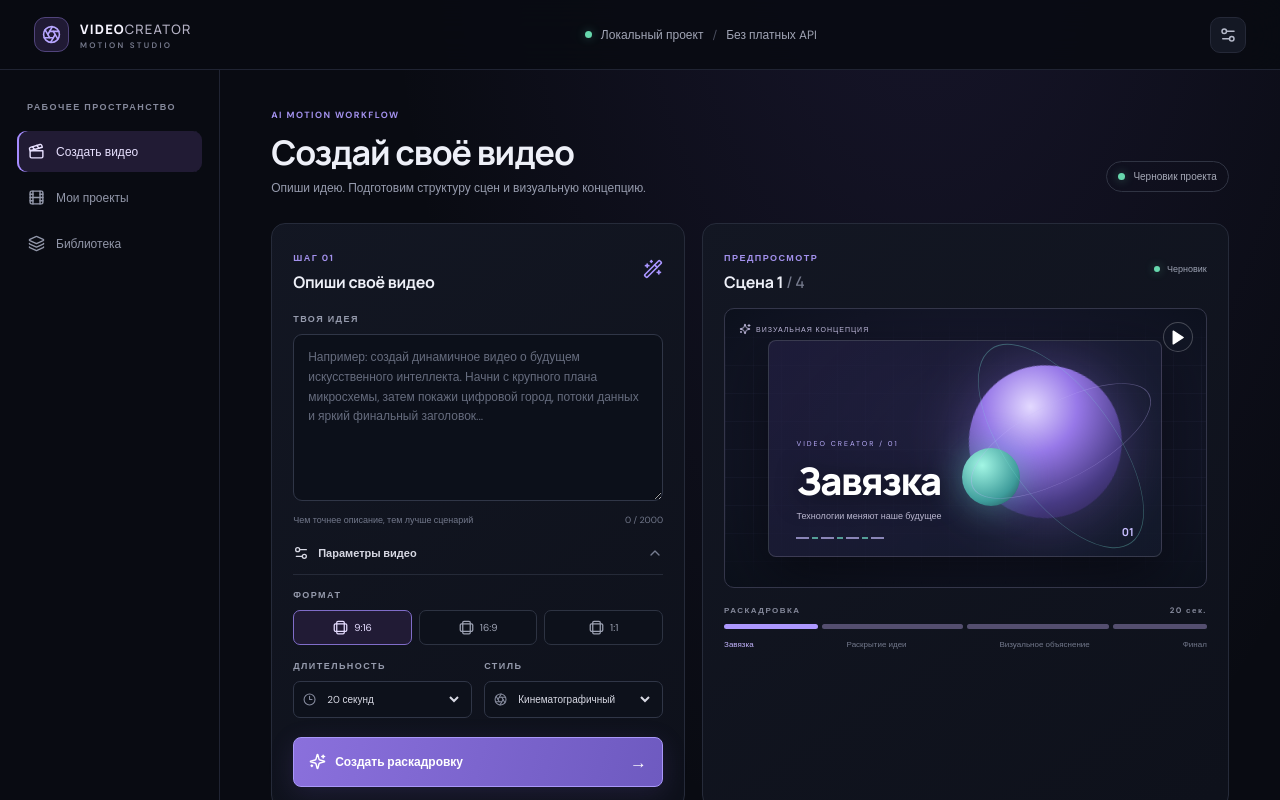
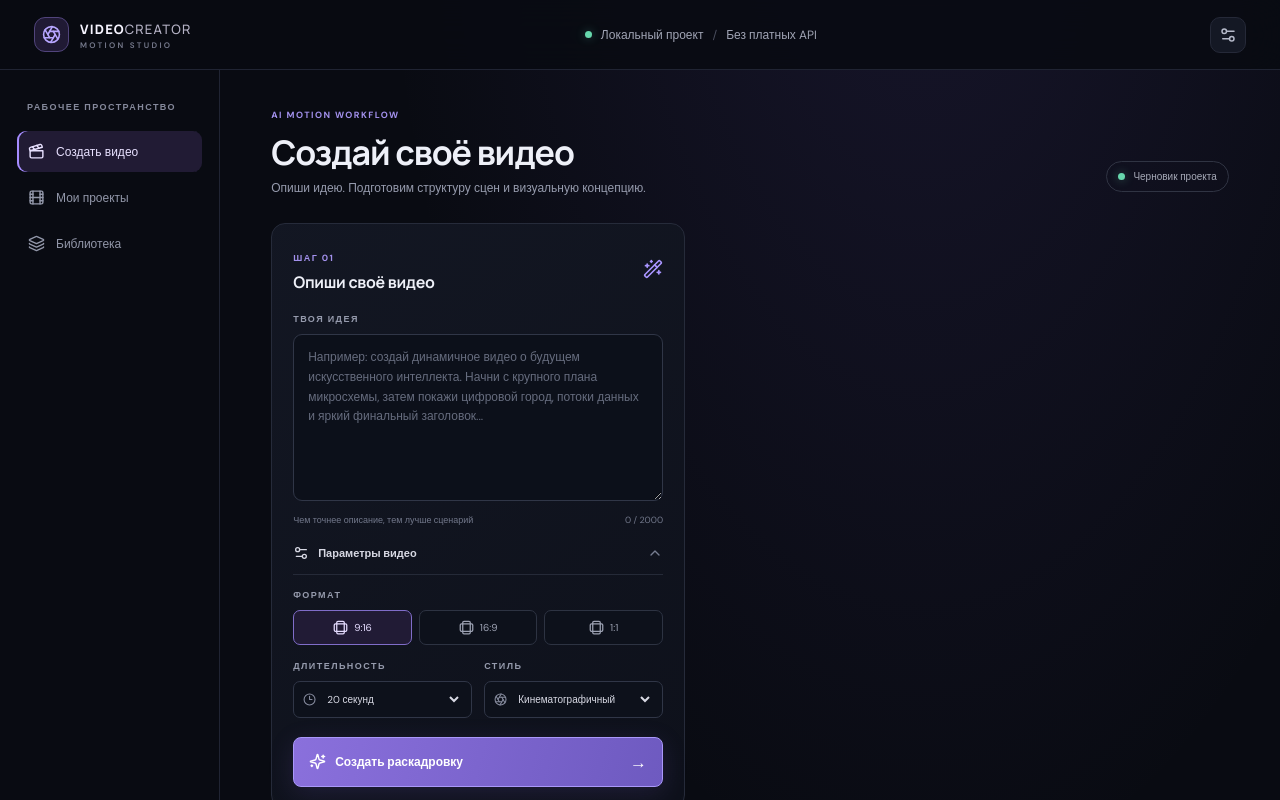
Before and after one commit to bahmetevdanil2005-dev/Video-creator, a React (Vite) app: page / in a window 1280 px wide. Shown: the top 800 px of the page. Built offline with nearby package versions, Linux system fonts and the light colour scheme.

Commit message:
Remove nonfunctional storyboard preview

```diff
--- a/src/App.tsx
+++ b/src/App.tsx
@@ -1,6 +1,5 @@
 import { useState } from 'react';
 import { Aperture, ArrowDownToLine, Check, ChevronDown, Clapperboard, Clock3, Film, Layers3, Plus, Ratio, Settings2, Sparkles, WandSparkles } from 'lucide-react';
-import Preview from './components/Preview';
 import VideoExport from './components/VideoExport';
 import MediaLibrary from './components/MediaLibrary';
 import { createStoryboard } from './lib/storyboard';
@@ -58,7 +57,7 @@ export default function App() {
         <section className="main-content">
           <div className="page-intro"><div><div className="eyebrow">AI MOTION WORKFLOW</div><h1>Создай своё видео</h1><p>Опиши идею. Подготовим структуру сцен и визуальную концепцию.</p></div><span className="draft-chip"><span /> Черновик проекта</span></div>
 
-          <div className="editor-grid">
+          <div className="editor-grid editor-grid-single">
             <section className="prompt-panel">
               <div className="panel-heading"><div><span className="eyebrow">ШАГ 01</span><h2>Опиши своё видео</h2></div><WandSparkles size={20} className="heading-icon" /></div>
               <label className="field-label" htmlFor="video-prompt">ТВОЯ ИДЕЯ</label>
@@ -77,8 +76,6 @@ export default function App() {
               <button className="generate-button" onClick={generate}><Sparkles size={17} /> Создать раскадровку <span>→</span></button>
               {notice && <div className="notice" role="status"><Check size={14} /> {notice}</div>}
             </section>
-
-            <Preview scenes={scenes} ratio={settings.aspectRatio} activeScene={activeScene} onSelectScene={setActiveScene} />
           </div>
 
           <section className="scenes-section">
```
